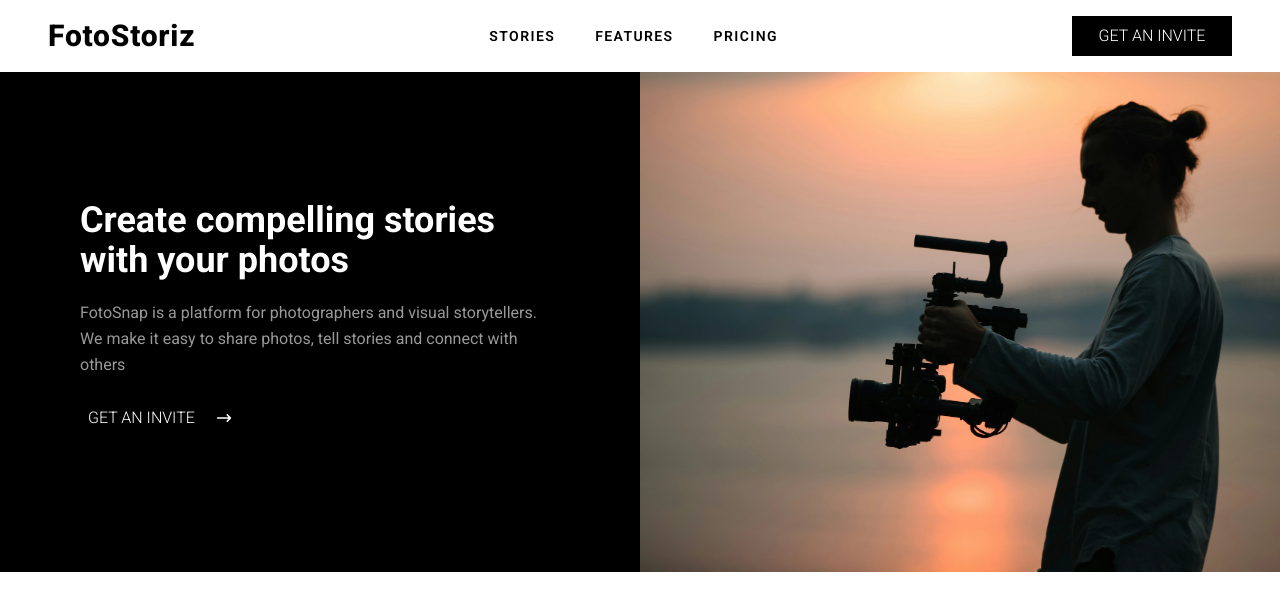
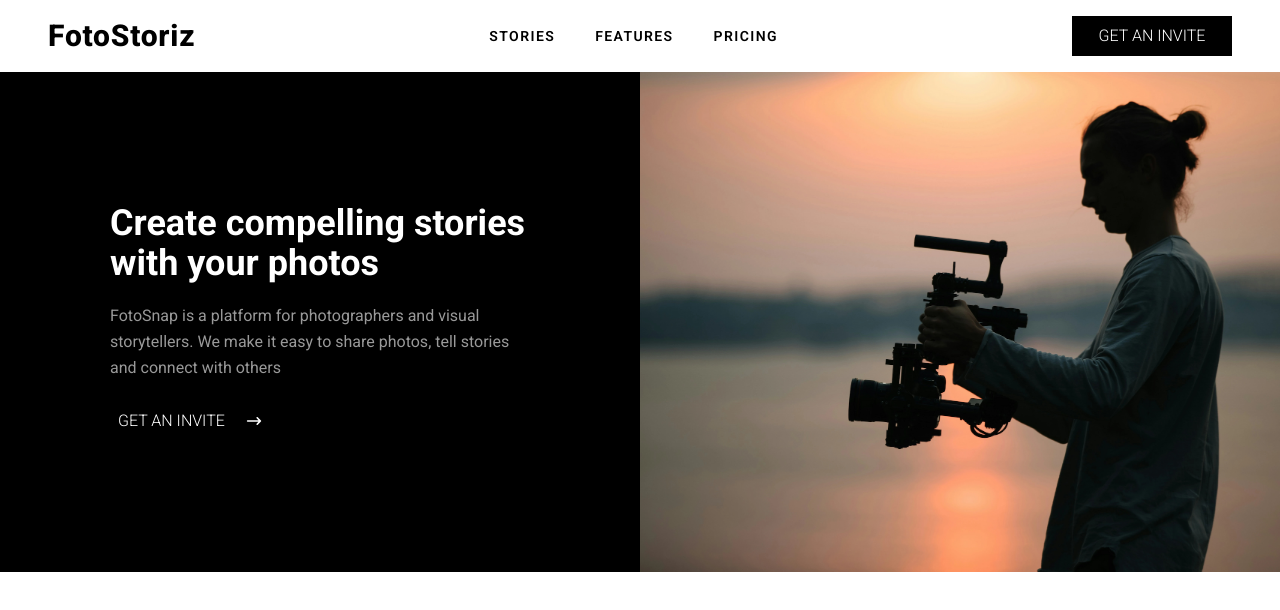
Before and after one commit to ayezabashir/FotoStoriz, a React (Vite) app: page / in a window 1280 px wide. Shown: the top 610 px of the page. Built offline with nearby package versions, Linux system fonts and the light colour scheme.

Commit message:
content cva

```diff
--- a/src/components/ContentSection.jsx
+++ b/src/components/ContentSection.jsx
@@ -21,7 +21,7 @@ export const ContentSection = ({
             )}
         >
             <div className={cn(
-                "my-32 mx-20 flex flex-col gap-5",
+                "my-32 mx-auto flex flex-col justify-center gap-5 max-w-[420px]",
                 reverse ? "border-0 md-order-2" : "border border-l-2 border-gray"
             )}>
                 <h2 className="text-4xl font-bold">{title}</h2>
@@ -30,7 +30,6 @@ export const ContentSection = ({
                     get an invite
                     <img className="w-4" src={dark ? arrowlight : arrowdark} alt="right arrow icon" />
                 </Button>
-
             </div>
             <div className={cn(
                 "h-full",
```
